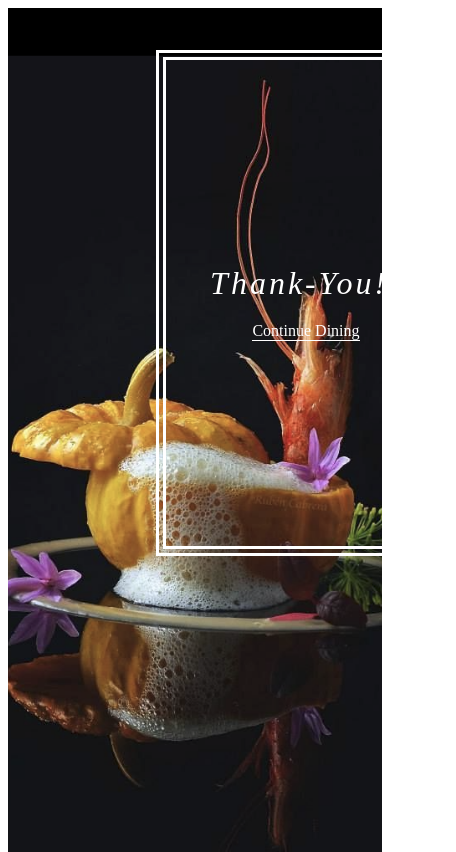
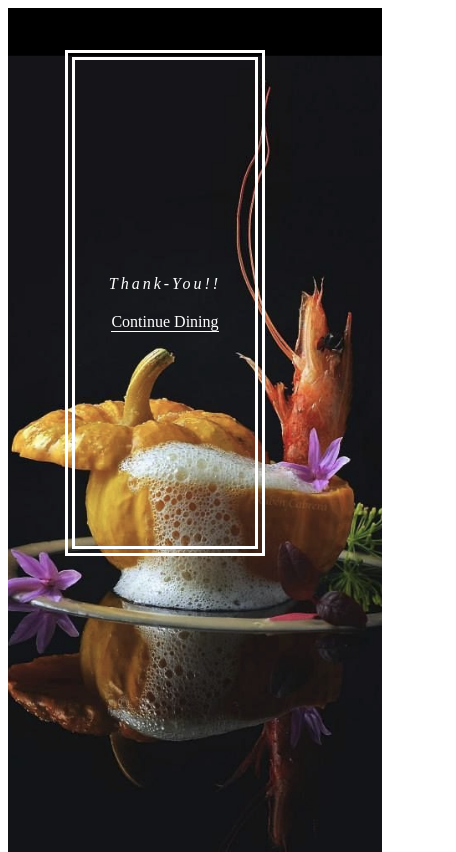
Before and after one commit to SuchiBankoti/restaurant-websit, a React (Create React App) app: page /restaurant-websit/CartItems/FinalPage in a window 390 px wide. Shown: the whole page, 456 px wide, since content can reach past the window. Built offline with nearby package versions, Linux system fonts and the light colour scheme.

Commit message:
add media query to final page

```diff
--- a/src/Components/FinalPage.css
+++ b/src/Components/FinalPage.css
@@ -26,3 +26,13 @@
   margin-top: 20px;
   font-size: 1rem;
 }
+@media (max-width: 500px) {
+  .final-page {
+    position: absolute;
+    left: 65px;
+    width: 200px;
+  }
+  .thankyou {
+    font-size: 1rem;
+  }
+}
```
